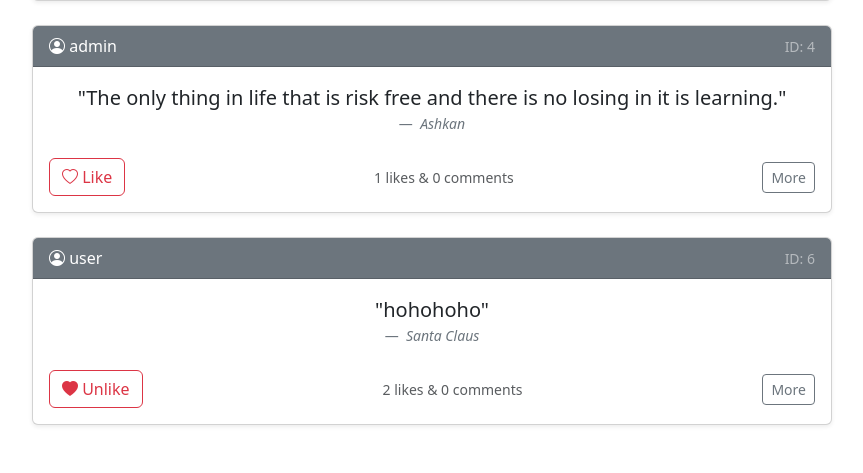
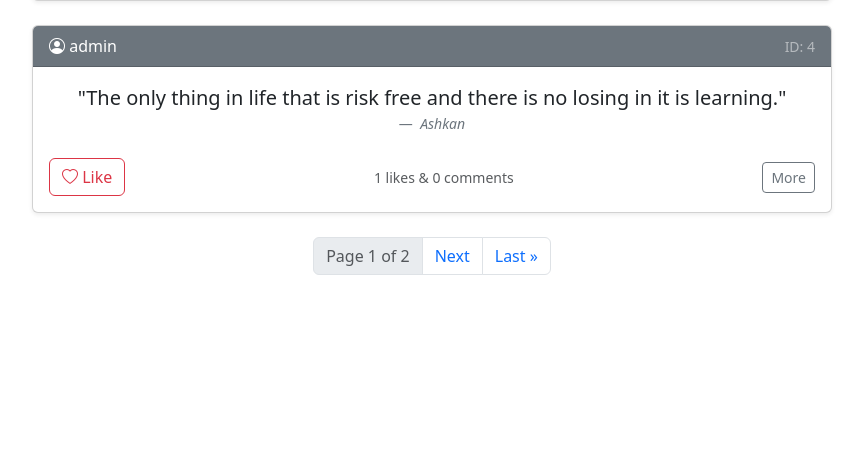
Before and after one commit to AsHkAn-Django/quote_collection, a Django app: page /quote/quote_list/ in a window 1280 px wide. Shown: the part 649-1122 px from the top of the page, without its empty margins (208-1071 px from the left). After the commit the page ends 924 px from the top, so only its background shows below. Run offline with Django 5.2, Linux system fonts and the light colour scheme; a user stored in the database is signed in; data comes from the database, SQL or seed files in the repository; some libraries are stand-ins or nearby versions.

Commit message:
add pagination to web and cursorpagination to api

```diff
--- a/myApp/api_views.py
+++ b/myApp/api_views.py
@@ -9,7 +9,7 @@
 
 
 class QuoteViewSet(viewsets.ModelViewSet):
-    queryset = Quote.objects.all()
+    queryset = Quote.objects.all().order_by('id')
     serializer_class = QuoteSerializer
 
     @action(detail=True, methods=['get'])
--- a/myApp/models.py
+++ b/myApp/models.py
@@ -9,6 +9,7 @@
     publisher = models.ForeignKey(User, on_delete=models.CASCADE)
     author = models.CharField(max_length=260)
     like_numbers = models.PositiveSmallIntegerField(default=0)
+    created = models.DateTimeField(auto_now_add=True)
 
     def count_likes(self):
         counter = Like.objects.filter(quote=self).count()
--- a/myApp/views.py
+++ b/myApp/views.py
@@ -19,6 +19,7 @@
     model = Quote
     template_name = 'myApp/quote_list.html'
     context_object_name = 'quotes'
+    paginate_by = 3
 
     def get_queryset(self):
         user = self.request.user
--- a/templates/myApp/quote_list.html
+++ b/templates/myApp/quote_list.html
@@ -3,6 +3,7 @@
 {% block title %}All Quotes - QuoteHub{% endblock %}
 
 {% block content %}
+
   <!-- CSRF token for JS interactions -->
   <input type="hidden" id="csrf_token" value="{{ csrf_token }}">
 
@@ -34,5 +35,41 @@
     {% empty %}
       <p class="text-center text-muted">No quotes found. <a href="{% url 'myApp:quote_new' %}">Add one now</a>!</p>
     {% endfor %}
+
+
+    <!-- paginations -->
+    <div class="pagination justify-content-center">
+      <ul class="pagination">
+          {% if page_obj.has_previous %}
+              <li class="page-item">
+                  <a class="page-link" href="?page=1" aria-label="First">
+                      <span aria-hidden="true">&laquo; First</span>
+                  </a>
+              </li>
+              <li class="page-item">
+                  <a class="page-link" href="?page={{ page_obj.previous_page_number }}" aria-label="Previous">
+                      <span aria-hidden="true">Previous</span>
+                  </a>
+              </li>
+          {% endif %}
+
+          <li class="page-item disabled">
+              <span class="page-link">Page {{ page_obj.number }} of {{ page_obj.paginator.num_pages }}</span>
+          </li>
+
+          {% if page_obj.has_next %}
+              <li class="page-item">
+                  <a class="page-link" href="?page={{ page_obj.next_page_number }}" aria-label="Next">
+                      <span aria-hidden="true">Next</span>
+                  </a>
+              </li>
+              <li class="page-item">
+                  <a class="page-link" href="?page={{ page_obj.paginator.num_pages }}" aria-label="Last">
+                      <span aria-hidden="true">Last &raquo;</span>
+                  </a>
+              </li>
+          {% endif %}
+      </ul>
+  </div>
   </div>
 {% endblock %}
```
Also changed, not shown: quote_collection/settings.py (+7 -0 lines), 1 other file.
